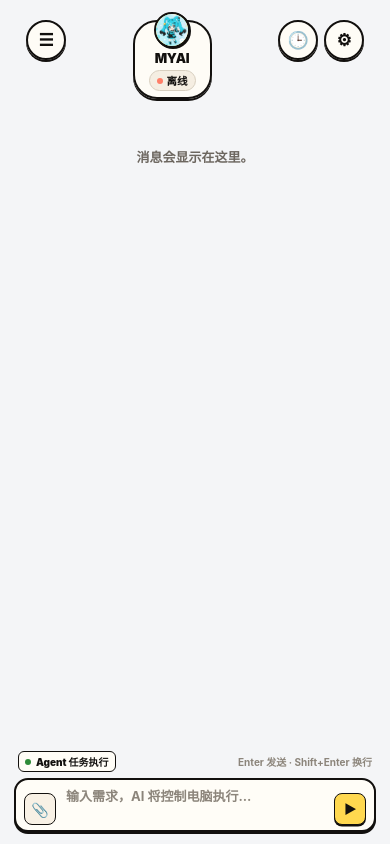
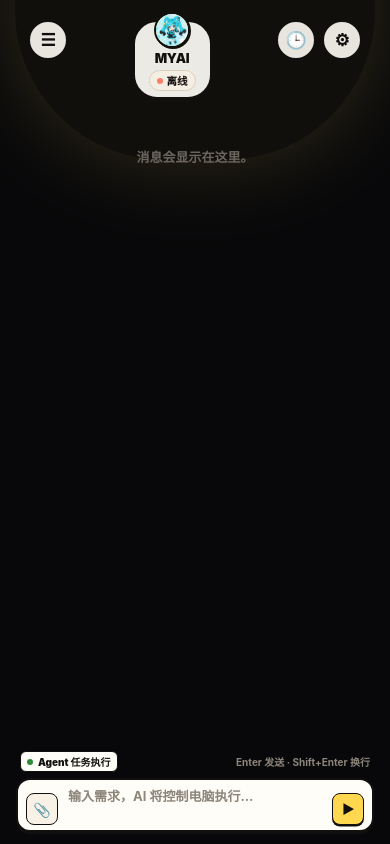
Before and after one commit to yourGaomu/myai, a React Native app in the folder mobile/: screen / in a window 390 px wide. Built offline with nearby package versions, Linux system fonts and the light colour scheme.

Commit message:
refactor(mobile-ui): step 2 dark canvas shell and navigation bar

```diff
--- a/mobile/src/components/layout/BottomDock.tsx
+++ b/mobile/src/components/layout/BottomDock.tsx
@@ -1,5 +1,6 @@
 import { StyleSheet, View } from "react-native";
 
+import { palette, space } from "../../constants/theme";
 import type { ViewMode } from "../../types/app";
 import type { ChatAttachment } from "../../types/chat";
 import type { ButtonFeedback } from "../../types/ui";
@@ -92,9 +93,9 @@ export function BottomDock({
 
 const styles = StyleSheet.create({
   bottomDock: {
-    backgroundColor: "#f4f5f7",
-    gap: 5,
-    paddingHorizontal: 14,
-    paddingTop: 6,
+    backgroundColor: palette.canvas,
+    gap: space.xs,
+    paddingHorizontal: space.xl,
+    paddingTop: space.sm,
   },
 });
--- a/mobile/src/hooks/useAndroidNavigationBar.ts
+++ b/mobile/src/hooks/useAndroidNavigationBar.ts
@@ -9,7 +9,9 @@ export function useAndroidNavigationBar() {
     }
 
     try {
-      NavigationBar.setStyle?.("dark");
+      // setStyle 指导航栏图标的明暗：深色背景需要浅色图标。
+      // 背景色由 app.json 的 android.navigationBar.backgroundColor 负责，此处无对应 API。
+      NavigationBar.setStyle?.("light");
       NavigationBar.setVisibilityAsync?.("visible").catch(() => undefined);
     } catch {
       // ignore
--- a/mobile/src/screens/MobileScreenShell.tsx
+++ b/mobile/src/screens/MobileScreenShell.tsx
@@ -2,6 +2,8 @@ import { useEffect, type ReactNode } from "react";
 import { KeyboardAvoidingView, Platform, ScrollView, StyleSheet, View } from "react-native";
 import { SafeAreaView } from "react-native-safe-area-context";
 import { StatusBar } from "expo-status-bar";
+
+import { palette, space } from "../constants/theme";
 
 type Props = {
   bottomDock: ReactNode;
@@ -20,19 +22,21 @@ export function MobileScreenShell({
 }: Props) {
   useEffect(() => {
     if (Platform.OS === "web" && typeof document !== "undefined") {
-      document.body.style.backgroundColor = "#f4f5f7";
+      document.body.style.backgroundColor = palette.canvas;
     }
   }, []);
 
   return (
     <SafeAreaView edges={["left", "right"]} style={styles.safe}>
-      <StatusBar style="dark" />
+      <StatusBar style="light" />
       <KeyboardAvoidingView
         behavior={Platform.OS === "web" ? undefined : "padding"}
         keyboardVerticalOffset={0}
         style={styles.keyboard}
       >
         <View style={styles.screen}>
+          {/* 顶部品牌环境光：纯装饰，不参与布局与交互 */}
+          <View pointerEvents="none" style={styles.brandGlow} />
           {scrollEnabled ? (
             <ScrollView
               contentContainerStyle={[
@@ -72,7 +76,7 @@ export function MobileScreenShell({
 const styles = StyleSheet.create({
   safe: {
     flex: 1,
-    backgroundColor: "#f4f5f7",
+    backgroundColor: palette.canvas,
   },
   keyboard: {
     flex: 1,
@@ -80,12 +84,28 @@ const styles = StyleSheet.create({
   screen: {
     flex: 1,
   },
+  // RN 无 radial-gradient，用一个大圆 + 品牌色柔光模拟顶部环境光
+  brandGlow: {
+    position: "absolute",
+    top: -140,
+    alignSelf: "center",
+    width: 360,
+    height: 300,
+    borderRadius: 180, // = width/2，用于画正圆，非设计 token
+    backgroundColor: palette.ambientGlow,
+    shadowColor: palette.brand,
+    shadowOffset: { width: 0, height: 0 },
+    shadowOpacity: 0.35,
+    shadowRadius: 90,
+    opacity: 0.5,
+    zIndex: 0,
+  },
   scrollArea: {
     flex: 1,
   },
   content: {
-    gap: 12,
-    paddingHorizontal: 14,
+    gap: space.lg,
+    paddingHorizontal: space.xl,
   },
   fixedContent: {
     flex: 1,
```
